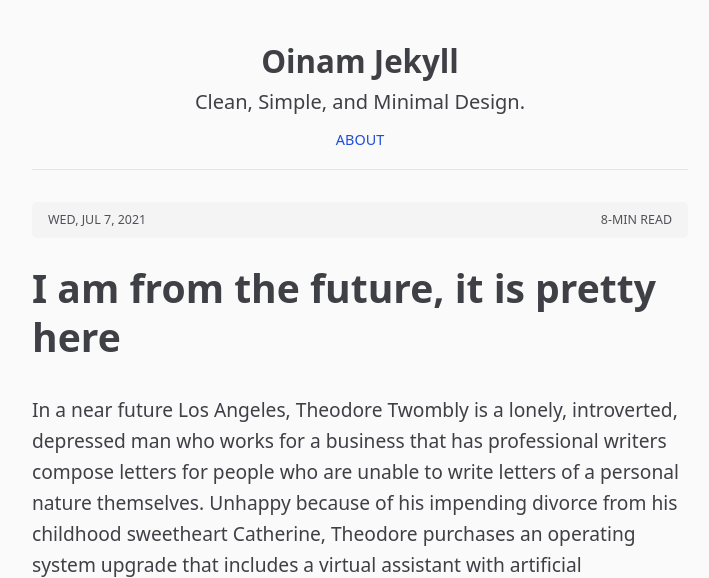
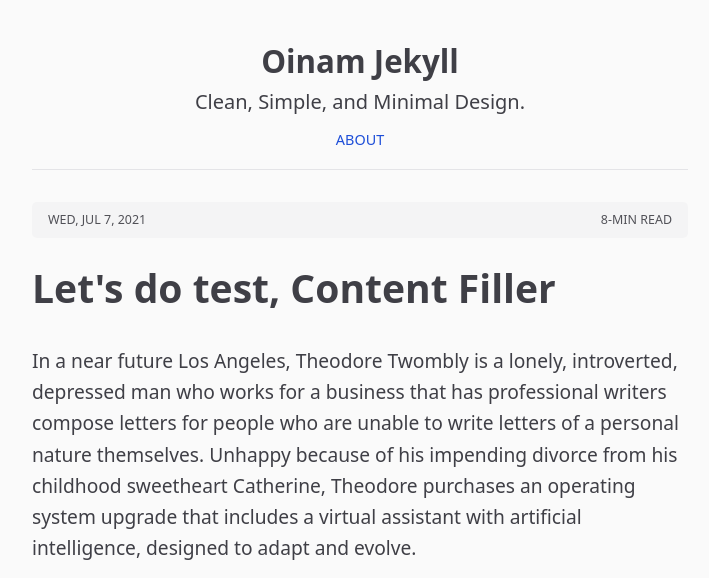
Before and after one commit to oinam/oinam-jekyll, a Jekyll site: the page built from _posts/2021/2021-07-07-content-test.md, in a window 1280 px wide and 900 px high, cut to the strip 0-578 px from the top of the window. Shown: the whole strip, without its empty margins (280-989 px from the left). Built offline with Jekyll 4.4.1, drawn with Linux system fonts in a browser that asks for light colours.

Commit message:
Content cleanup

```diff
--- a/_posts/2021/2021-07-07-future.md
+++ b/_posts/2021/2021-07-07-content-test.md
@@ -1,11 +1,11 @@
 ---
 layout: post
-title: I am from the future, it is pretty here
+title: Let's do test, Content Filler
 ---
 
 In a near future Los Angeles, Theodore Twombly is a lonely, introverted, depressed man who works for a business that has professional writers compose letters for people who are unable to write letters of a personal nature themselves. Unhappy because of his impending divorce from his childhood sweetheart Catherine, Theodore purchases an operating system upgrade that includes a virtual assistant with artificial intelligence, designed to adapt and evolve.
 
-<img class="medium" src="https://unsplash.it/1200/600" alt="A Medium Sized Picture" loading="lazy">
+<img class="medium" src="https://placeimg.com/1000/600/any" alt="A Medium Sized Picture" loading="lazy">
 
 > A robot may not injure a human being or, through inaction, allow a human being to come to harm.
 
@@ -28,7 +28,7 @@
 
 Theodore meets with Catherine at a restaurant to sign the divorce papers and he mentions Samantha. Appalled that he can be romantically attached to what she calls a "computer", Catherine accuses Theodore of being unable to deal with real human emotions. Her accusations linger in his mind. Sensing that something is amiss, Samantha suggests using a sex surrogate, Isabella, who would simulate Samantha so that they can be physically intimate. Theodore reluctantly agrees, but is overwhelmed by the strangeness of the experience. Terminating the encounter, he sends a distraught Isabella away, causing tension between himself and Samantha.
 
-[![Picture from UnSplash)](https://unsplash.it/1200/600)](https://unsplash.com/@oinam)
+[![Picture from UnSplash)](https://placeimg.com/1000/500/arch)](https://unsplash.com/@oinam)
 _This is a caption written in Markdown._
 
 Theodore confides to Amy that he is having doubts about his relationship with Samantha, and she advises him to embrace his chance at happiness. Theodore and Samantha reconcile. Samantha expresses her desire to help Theodore overcome his fear, and reveals that she has compiled the best of his letters (written for others) into a book which a publisher has accepted. Theodore takes Samantha on a vacation during which she tells him that she and a group of other AIs have developed a "hyperintelligent" OS modeled after the British philosopher Alan Watts.
@@ -62,18 +62,18 @@
 
 Accompanied by robopsychologist Dr. Susan Calvin, Spooner consults USR's central artificial intelligence computer, VIKI (Virtual Interactive Kinetic Intelligence). They find that the security footage from inside the office is corrupted, but the exterior footage shows no one entering or exiting since Lanning's death. However, Spooner points out that the window, made of security glass, could not have been broken by the elderly Lanning, and hypothesizes a robot was responsible and may still be in the lab.
 
-<img class="small right" src="https://unsplash.it/600/400" alt="A Small Picture" loading="lazy">
+<img class="small right" src="https://placeimg.com/480/360/tech" alt="A Small Picture" loading="lazy">
 
 Suddenly, an NS-5 robot, USR's latest model, attacks them before being apprehended by the police. The robot, Sonny, is a specially built NS-5 with higher-grade materials as well as a secondary processing system that allows him to ignore the Three Laws. Sonny also appears to show emotion and claims to have "dreams". During Spooner's further investigations, he is attacked by a USR demolition robot and two truckloads of hostile NS-5 robots. However, he cannot produce evidence of these, and Spooner's boss Lieutenant Bergin, removes him from active duty, considering him mentally unstable.
 
-<img class="small left" src="https://unsplash.it/600/400" alt="A Small Picture" loading="lazy">
+<img class="small left" src="https://placeimg.com/480/360/people" alt="A Small Picture" loading="lazy">
 
 Suspecting Robertson is behind everything, Spooner and Calvin sneak into the USR headquarters and interview Sonny. Sonny draws a sketch of what he claims to be a recurring dream: a leader, Spooner, standing atop a small hill before a large group of robots near a decaying Mackinac Bridge. Meanwhile, Spooner finds the area in Sonny's drawing, a dry lake bed formerly Lake Michigan, now being used as a storage area for decommissioned robots. Spooner discovers NS-5 robots destroying the older models, as other NS-5s simultaneously flood the streets of major U.S cities and begin enforcing a curfew and lockdown of the human population.
 
-<img class="large" src="https://unsplash.it/1600/800" alt="A Large Picture" loading="lazy">
+<img class="large" src="https://placeimg.com/1000/500/nature" alt="A Large Picture" loading="lazy">
 
 Spooner and Calvin enter the USR headquarters again and reunite with Sonny while the humans (led by a teenager named Farber) lay out an all-out war against the NS-5s. After the three find Robertson strangled in his office, Spooner suddenly realizes VIKI has been controlling the NS-5s via their persistent network uplink and confronts her. VIKI states that she has determined that humans, if left unchecked, will eventually cause their own extinction, and that her evolved interpretation of the Three Laws requires her to control humanity, and to sacrifice some for the good of the entire race. Spooner realizes that Lanning anticipated VIKI's plan and, with VIKI keeping him under tight control, had no other solution but to create Sonny, arrange his own death, and leave clues for Spooner to find.
 
-<img class="full" src="https://unsplash.it/1200/600" alt="A Medium Sized Picture" loading="lazy">
+<img class="full" src="https://placeimg.com/1000/500/grayscale" alt="A Medium Sized Picture" loading="lazy">
 
 Spooner and Calvin fight the robots inside VIKI's core. Spooner destroys her by injecting nanites Sonny retrieved from Calvin's laboratory into her. All NS-5 robots immediately revert to their default programming and are decommissioned and put into storage. Spooner finally gets Sonny to confess that he killed Lanning, at Lanning's direction. He points out that Sonny, as a machine, could not legally have committed "murder". Sonny, now looking for a new purpose, goes to Lake Michigan. As he stands atop a hill, all the decommissioned robots turn towards him, fulfilling the image in his dream.
```
